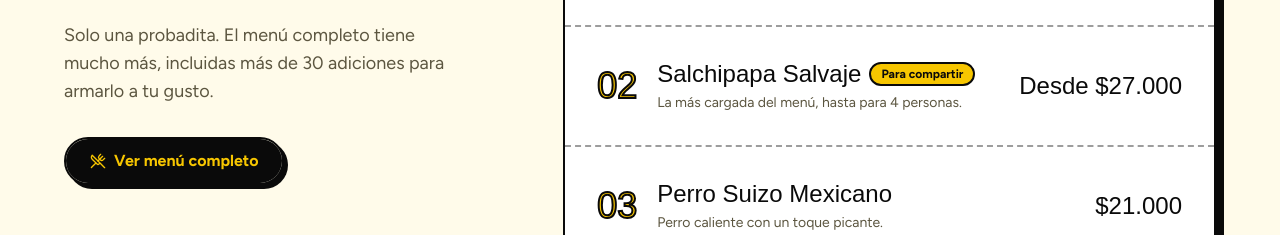
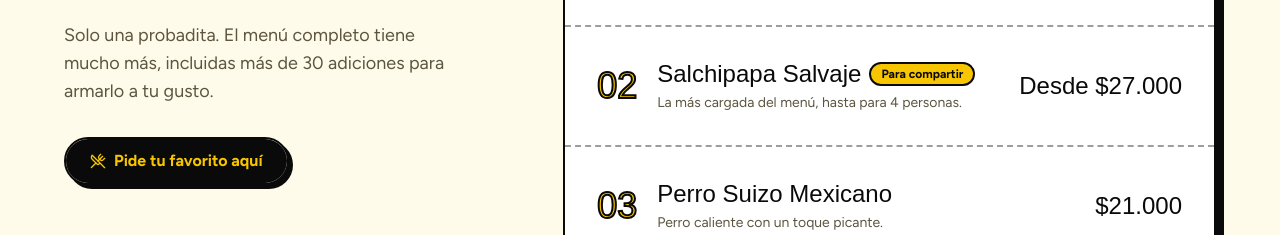
Before and after one commit to iamhosto10/punto-y-coma, a Next.js app: page / in a window 1280 px wide. Shown: the part 1200-1435 px from the top of the page. Built offline with nearby package versions, Linux system fonts and the light colour scheme; a web font is replaced by a local one.

Commit message:
feat: rename favoritos CTA to 'Pide tu favorito aquí'

```diff
--- a/components/landing/favoritos.tsx
+++ b/components/landing/favoritos.tsx
@@ -26,7 +26,7 @@ export function Favoritos() {
             className={`${btnInk} mt-8`}
           >
             <UtensilsCrossed className="size-4" />
-            Ver menú completo
+            Pide tu favorito aquí
           </a>
         </div>
 
```
